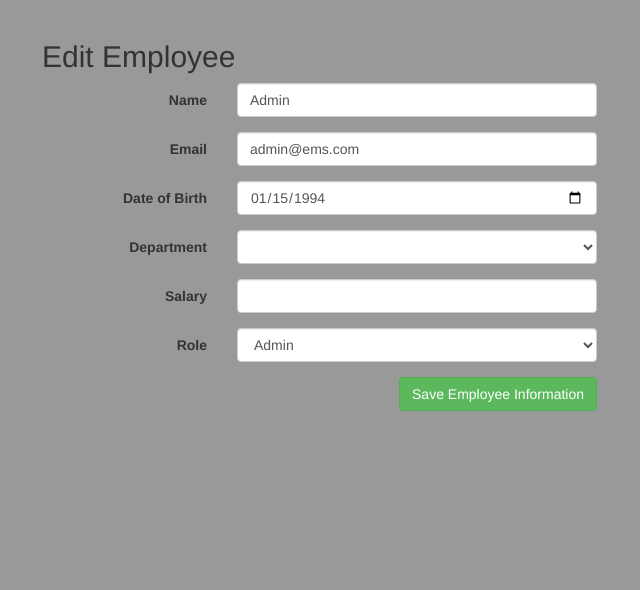
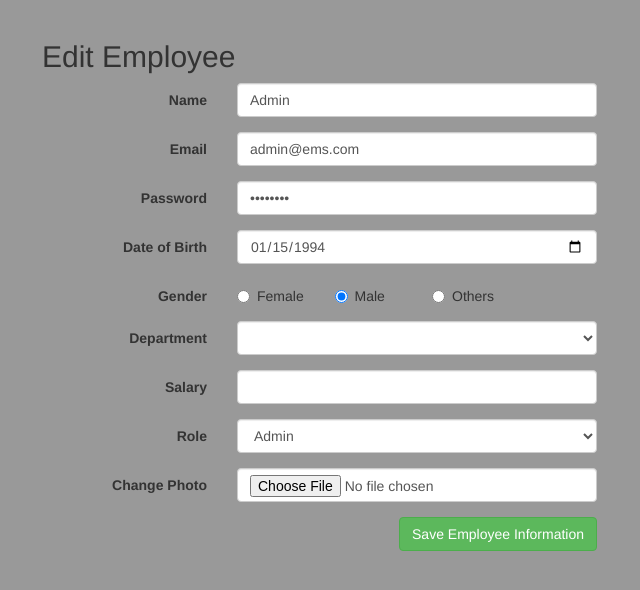
Before and after one commit to mehedi-iitdu/EMS, a PHP site: page /EMS/employee_edit.php?employee_id=48 in a window 1280 px wide. Shown: the part 52-642 px from the top of the page, without its empty margins (28-668 px from the left). Run offline with PHP 8.4, Linux system fonts and the light colour scheme; a user stored in the database is signed in; data comes from the database, SQL or seed files in the repository; data that the repository does not hold is empty.

Commit message:
Adding and Edit updated

```diff
--- a/employee_edit.php
+++ b/employee_edit.php
@@ -55,10 +55,41 @@
 		</div>
 
 		<div class="form-group">
+			<label for="password" class="control-label col-sm-2">Password</label>
+			<div class="col-sm-4">
+				<input class="form-control" type="password" name="password" id="password" value="<?php echo $row['password'];?>">
+			</div>
+		</div>
+
+		<div class="form-group">
 			<label for="date_of_birth" class="control-label col-sm-2">Date of Birth</label>
 			<div class="col-sm-4">
 				<input type="date" class="form-control" name="date_of_birth" id="date_of_birth" value="<?php echo $row['date_of_birth'];?>">
 			</div>
+		</div>
+
+
+		<div class="form-group">
+		    <label class="control-label col-sm-2">Gender</label>
+		    <div class="col-sm-6">
+		        <div class="row">
+		            <div class="col-sm-2">
+		                <label class="radio-inline">
+		                    <input type="radio" id="gender" name="gender" value="Female" <?php if($row['gender']=="Female"){echo "checked";}?> >Female
+		                </label>
+		            </div>
+		            <div class="col-sm-2">
+		                <label class="radio-inline">
+		                    <input type="radio" id="gender" name="gender" value="Male" <?php if($row['gender']=="Male"){echo "checked";}?>  >Male
+		                </label>
+		            </div>
+		            <div class="col-sm-2">
+		                <label class="radio-inline">
+		                    <input type="radio" id="gender" name="gender" value="Others" <?php if($row['gender']=="Others"){echo "checked";}?> >Others
+		                </label>
+		            </div>
+		        </div>
+		    </div>
 		</div>
 
 		<div class="form-group">
@@ -120,6 +151,13 @@
 		</div>
 
 		<div class="form-group">
+		    <label for="photo" class="col-sm-2 control-label">Change Photo</label>
+		    <div class="col-sm-4">
+		        <input type="file" id="photo" name="photo" class="form-control">
+		    </div>
+		</div>
+
+		<div class="form-group">
 			<div class="col-sm-6" align="right">
 				<input class="btn btn-success" type="submit" name="submit" value="Save Employee Information">
 			</div>
```
Also changed, not shown: add_employee.php (+65 -3 lines).
